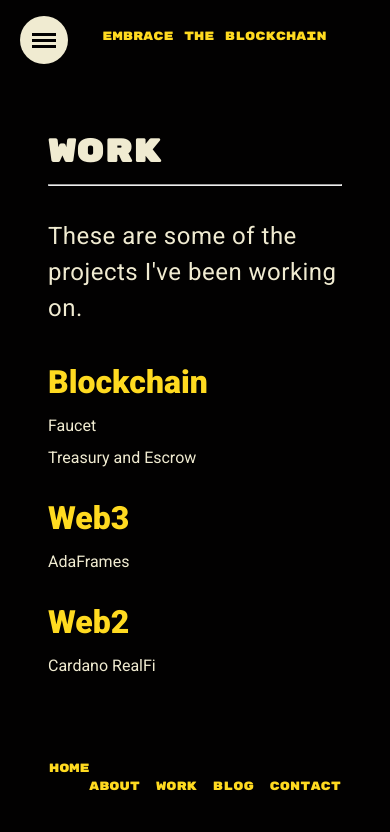
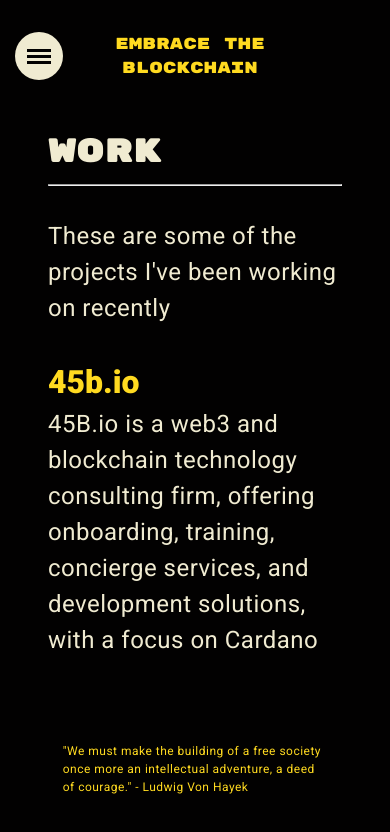
Before and after one commit to mayanhavoc/svelte_portfolio, a SvelteKit app: page /work in a window 390 px wide. Shown: the top 832 px of the page. Built offline with nearby package versions, Linux system fonts and the light colour scheme.

Commit message:
working mobile navbar and footer quote

```diff
--- a/src/lib/components/Footer.svelte
+++ b/src/lib/components/Footer.svelte
@@ -14,6 +14,12 @@
       padding: 0 2rem;
       position: relative;
       color: var(--highlight-color);
+    }
+
+    .quote {
+      font-size: var(--small);
+      max-width: 90%;
+      margin: 0 auto;
     }
 
     ul {
@@ -34,12 +40,16 @@
         justify-content: space-between;
         align-items: center;
       }
+      .quote {
+        font-size: var(--medium-small);
+      }
     }
 </style>
 
 <footer>
     <div class="footer__container row">
-      <a href="/">Home</a>
+      <p class="paragraph quote">"We must make the building of a free society once more an intellectual adventure, a deed of courage." - Ludwig Von Hayek</p>
+      <!-- <a href="/">Home</a>
       <ul>
           <li>
             <a href="/about">About</a>
@@ -53,6 +63,6 @@
           <li>
             <a href="/contact">Contact</a>
           </li>
-      </ul>
+      </ul> -->
     </div>
 </footer>
--- a/src/lib/components/Header.svelte
+++ b/src/lib/components/Header.svelte
@@ -14,14 +14,21 @@
 </script>
 
 <style>
-
     header {
         padding: 1rem 0;
         position: fixed;
         background-color: var(--background-color);
         font-family: var(--primary-font);
-        font-size: var(--x-small);
+        font-size: var(--small);
         text-align: center;
+        z-index: 1;
+    }
+
+    .nav {
+        visibility: hidden;
+        height: 0;
+        position: relative;
+        z-index: 0;
     }
 
     .nav__container {
@@ -32,12 +39,6 @@
         color: var(--highlight-color);
     }
 
-    .nav {
-        visibility: hidden;
-        height: 0;
-        position: relative;
-        z-index: 0;
-    }
 
     .nav--visible {
         visibility: visible;
@@ -48,9 +49,7 @@
     }
 
     .nav__tagline {
-        color: var(--highlight-color);
-        display: inline-block;
-        width: 100vw;
+        margin-left: 30%;
     }
 
     .nav__list {
@@ -145,8 +144,7 @@
         }
 
         .nav__tagline {
-            display: block;
-            width: 30vw;
+            margin: 0;
         }
 
         .nav__item {
--- a/src/lib/components/styles/style.css
+++ b/src/lib/components/styles/style.css
@@ -102,8 +102,9 @@ main {
 .list__heading {
     margin: 0;
     padding: 0;
-    font-size: var(--list-heading);
+    font-size: var(--medium);
     font-family: var(--secondary-font);
+    color: var(--highlight-color);
 }
 
 .list__item {
@@ -139,10 +140,6 @@ main {
 }
 
 @media (min-width: 600px){
-    main {
-        width: 90vw;
-    }
-
     .heading {
         font-size: var(--large);
     }
--- a/src/routes/+page.svelte
+++ b/src/routes/+page.svelte
@@ -13,6 +13,7 @@
         margin: 0 auto;
         padding: 0 1em;
         position: relative;
+        z-index: 0;
     }
 
     @media (min-width: 600px){
--- a/src/routes/work/+page.svelte
+++ b/src/routes/work/+page.svelte
@@ -6,40 +6,31 @@
     <h1 class="heading">Work</h1>
     <hr>
     <br>
-    <p class="paragraph">These are some of the projects I've been working on.</p>
+    <p class="paragraph">These are some of the projects I've been working on recently</p>
     <br>
     <ul class="list">
         <li class="list__item">
-            <h2 class="sub-heading">Blockchain</h2>
-            <ul class="list">
-                <li class="list__item">
-                    <a class="item__link" href="">Faucet</a>
-                </li>
-                <li class="list__item">
-                    <a class="item__link" href="">Treasury and Escrow</a>
-                </li>
-            </ul>
+            <a class="item__link" href="https://45b.netlify.app/">
+                <h2 class="list__heading">
+                    45b.io
+                </h2>
+                <p class="paragraph">45B.io is a web3 and blockchain technology consulting firm, offering onboarding, training, concierge services, and development solutions, with a focus on Cardano projects.</p>
+            </a>
         </li>
-        <br>
-        <li>
-            <h2 class="sub-heading">Web3</h2>
-            <ul class="list">
-                <li class="list__item">
-                    <a class="item__link" href="">AdaFrames</a>
-                </li>
-            </ul>
+        <li class="list__item">
+            <a class="item__link" href="https://real-fi.org/">
+                <h2 class="list__heading">Cardano RealFi</h2>
+                <p class="paragraph">The Cardano RealFi Consortium is an independent collective of RealFi projects that create value and trust by connecting real world assets and processes to transactions and tokens on the Cardano blockchain.
+                </p>
+            </a>
         </li>
-        <br>
-        <li>
-            <h2 class="sub-heading">Web2</h2>
-            <ul class="list">
-                <li class="list__item">
-                    <a class="item__link" href="">Cardano RealFi</a>
-                </li>
-                <li class="list__item">
-                    <a class="item__link" href="">Cardano Sin Tecnicismos</a>
-                </li>
-            </ul>
+        <li class="list__item">
+            <a class="item__link" href="https://cardano-sin-tecnicismos.netlify.app/">
+                <h2 class="list__heading">
+                    Cardano Sin Tecnicismos
+                </h2>
+                <p class="paragraph">Cardano Sin Tecnicismos is an onboarding initiative that aims to create spaces where Web3 enthusiasts can use free "test Ada" cryptocurrency to discover the many potential uses of the Cardano Web3 ecosystem</p>
+            </a>
         </li>
     </ul>
 </div>
```
